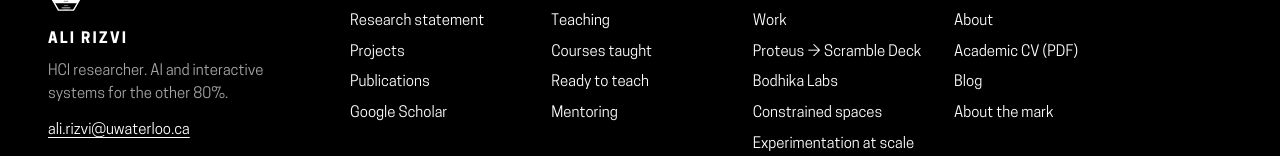
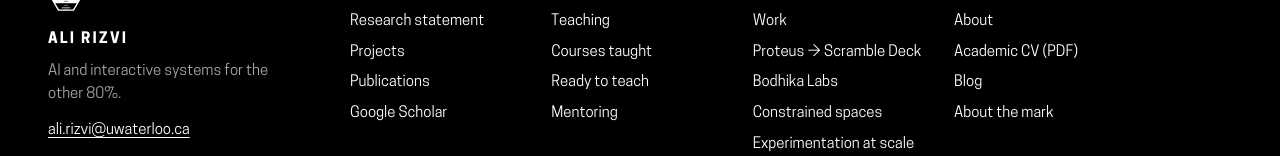
Before and after one commit to ahr2124/arizvi-com, an Astro site: page / in a window 1280 px wide. Shown: the part 2239-2395 px from the top of the page. Built offline with nearby package versions, Linux system fonts and the light colour scheme; Astro itself is replaced by a stand-in of ours.

Commit message:
Footer: drop the HCI researcher lead
Co-Authored-By: Claude Fable 5.1 <noreply@anthropic.com>

```diff
--- a/src/layouts/Base.astro
+++ b/src/layouts/Base.astro
@@ -78,7 +78,7 @@ const ext = (href: string) => href.startsWith('http');
           <div class="footer-brand">
             <img class="mark" src="/media/mark-inverse.svg" alt="" width="36" height="36" />
             <p class="wordmark">Ali Rizvi</p>
-            <p class="footer-line">HCI researcher. AI and interactive systems for the other 80%.</p>
+            <p class="footer-line">AI and interactive systems for the other 80%.</p>
             <p class="footer-contact"><a href={`mailto:${email}`}>{email}</a></p>
           </div>
           {footerNav.map(([heading, links]) => (
```
